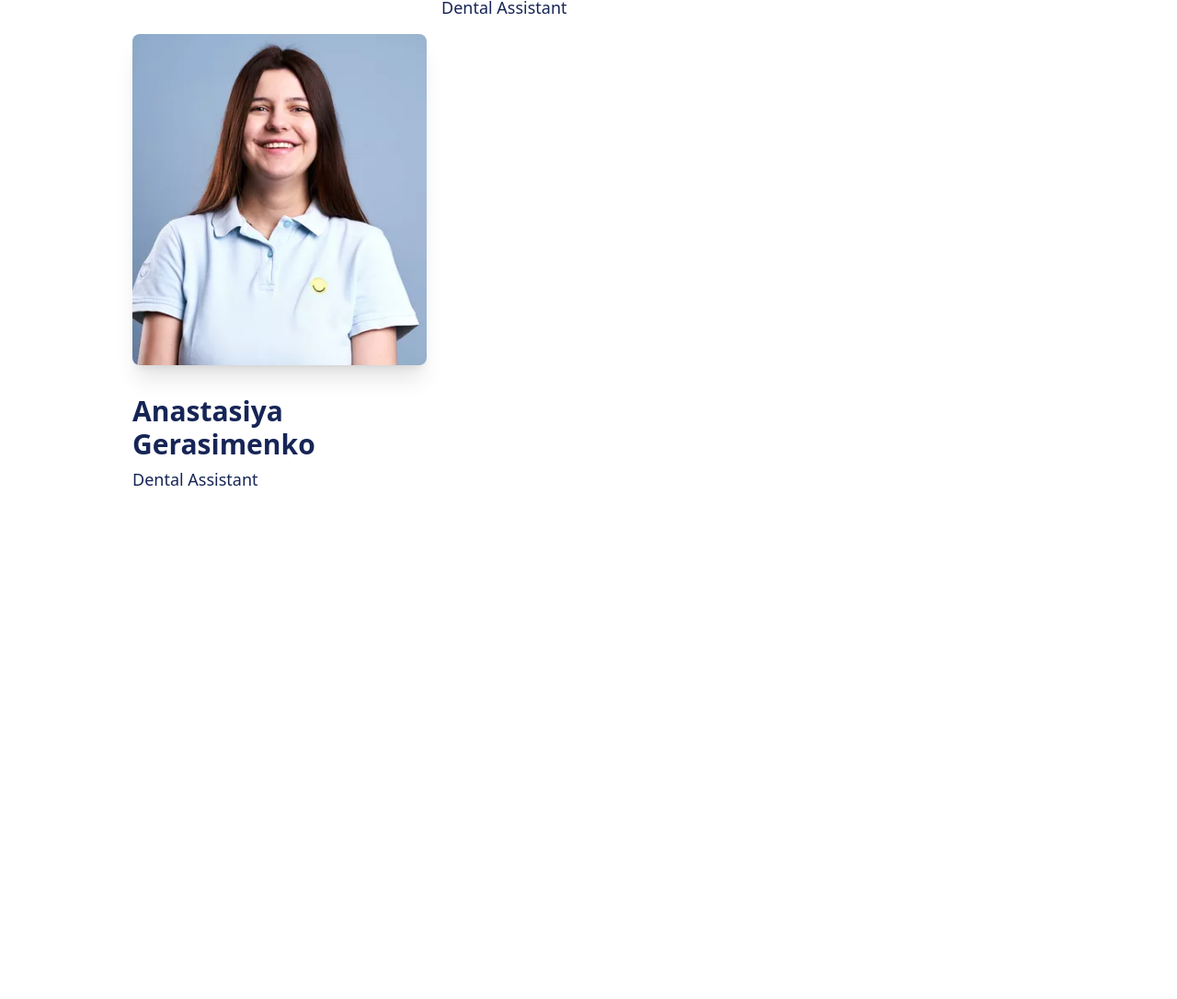
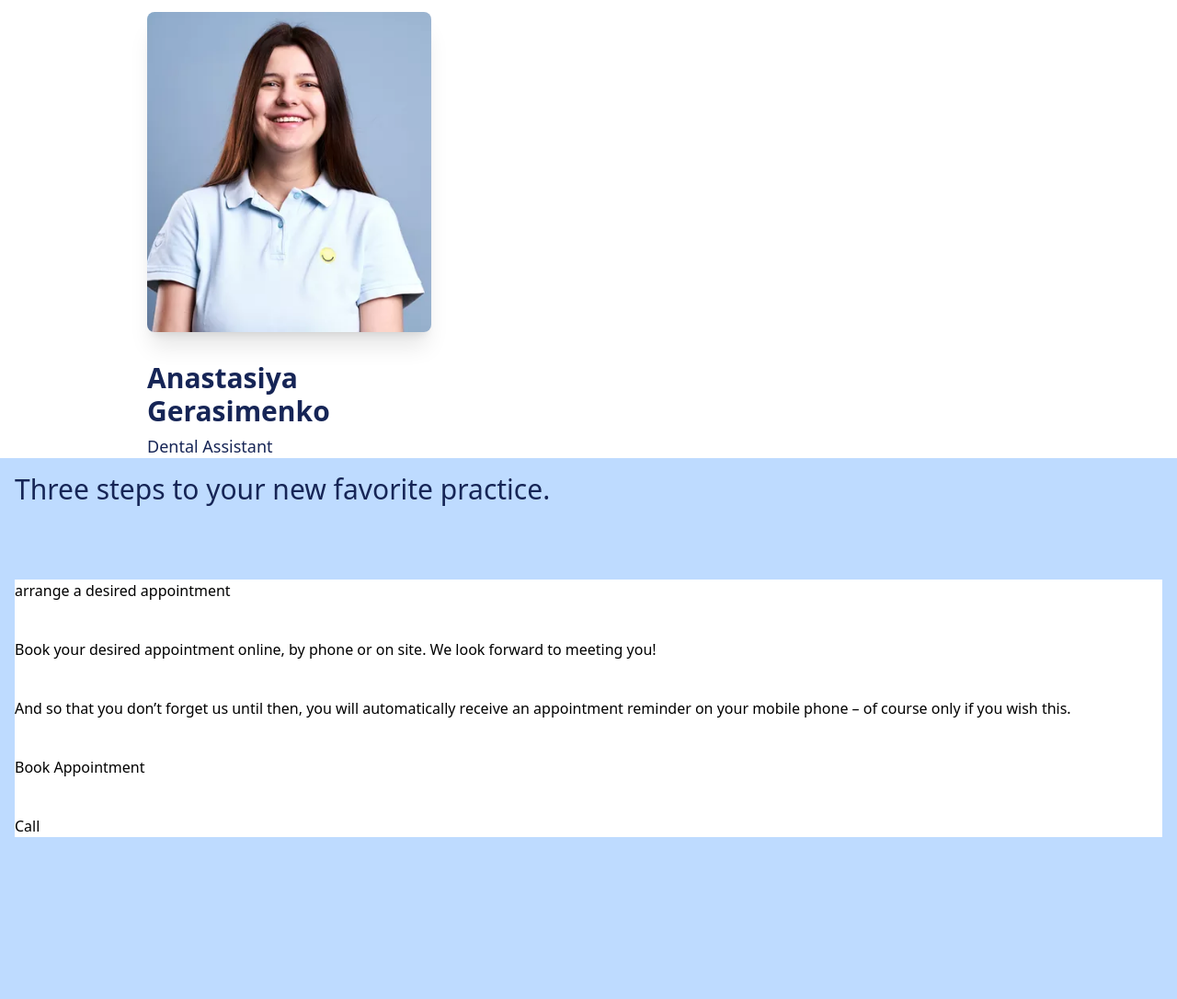
Before and after one commit to BirasaDivine/Dentist_Tailwind_clone_theGym, a website: page Tailwindclone3/index.html in a window 1280 px wide. Shown: the part 2548-3634 px from the top of the page at 92% size. Before the commit the page ends 3082 px from the top, so only its background shows below. Drawn offline with Linux system fonts and the light colour scheme.

Commit message:
Responsiveness

```diff
--- a/Tailwindclone3/index.html
+++ b/Tailwindclone3/index.html
@@ -107,9 +107,9 @@
                 d="M0 62.7232L79 57.9241C158 53.125 316 43.5268 474 53.125C632 62.7232 790 91.5179 948 77.1205C1106 62.7232 1264 5.13391 1422 0.334806C1580 -4.4643 1738 43.5268 1817 67.5223L1896 91.5179V120.312H1817C1738 120.312 1580 120.312 1422 120.312C1264 120.312 1106 120.312 948 120.312C790 120.312 632 120.312 474 120.312C316 120.312 158 120.312 79 120.312H0V62.7232Z"
                 fill="currentColor"></path>
         </svg>
-        <div id="Our team" class="w-full max-w-5xl mx-auto px-4 mt-10">
+        <div id="Our team" class="w-full max-w-5xl mx-auto px-4 mt-10 lg:px-8">
             <div class="flex flex-col">
-                <h1 class="font-bold text-7xl text-blue-950">Our Team</h1>
+                <h1 class="font-bold text-6xl z-50 text-blue-950 md:text-7xl">Our Team</h1>
             </div>
             <div class="grid grid-cols-2  gap-4 mt-12  lg:grid-cols-3">
                 <div class="flex flex-col gap-2">
@@ -118,7 +118,7 @@
                     <h1 class="font-bold text-blue-950 text-3xl mt-6">Knut-Wernitz</h1>
                     <h2 class="text-blue-950 text-lg leading-snug">Dentist & Practice owner</h2>
                 </div>
-                <div class="flex flex-col gap-2 transform -translate-y-18">
+                <div class="flex flex-col gap-2 transform -translate-y-18 ">
                     <img class="aspect-[8/9] object-cover overflow-hidden w-full rounded-lg shadow-xl"
                         src="./images/selsa.webp" />
                     <h1 class="font-bold text-blue-950 text-3xl mt-6">Selsa Martens</h1>
@@ -133,7 +133,7 @@
                 <div class="flex flex-col gap-2 transform -translate-y-18">
                     <img class="aspect-[8/9] object-cover overflow-hidden w-full rounded-lg shadow-xl"
                         src="./images/Dagmar.webp" />
-                    <h1 class="font-bold text-blue-950 text-3xl mt-6">Dagmar-Kellner</h1>
+                    <h1 class="font-bold text-blue-950 text-3xl mt-6 ">Dagmar-Kellner</h1>
                     <h2 class="text-blue-950 text-lg leading-snug">Dental Prophylaxis Assistance
                     </h2>
                 </div>
@@ -159,6 +159,35 @@
             </div>
 
         </div>
+        <section class="bg-blue-200 p-4">
+            <div class="flex flex-col gap-20">
+                <div>
+                    <h1 class="text-blue-950 text-3xl">Three steps to your new favorite practice.</h1>
+
+                </div>
+                <div class="">
+                    <div class="bg-white flex flex-col gap-10">
+                        <h1>arrange a desired appointment</h1>
+                        <h2>Book your desired appointment online, by phone or on site. We look forward to meeting you!
+                        </h2>
+                        <h3>And so that you don’t forget us until then, you will automatically receive an appointment
+                            reminder on your mobile phone – of course only if you wish this.</h3>
+                        <div>
+                            <h1>Book Appointment</h1>
+                        </div>
+                        <div>
+                            <h1>Call</h1>
+                        </div>
+                    </div>
+                </div>
+                <div>
+
+                </div>
+                <div>
+
+                </div>
+            </div>
+        </section>
 
     </div>
 
```
Also changed, not shown: Tailwindclone3/src/output.css.
